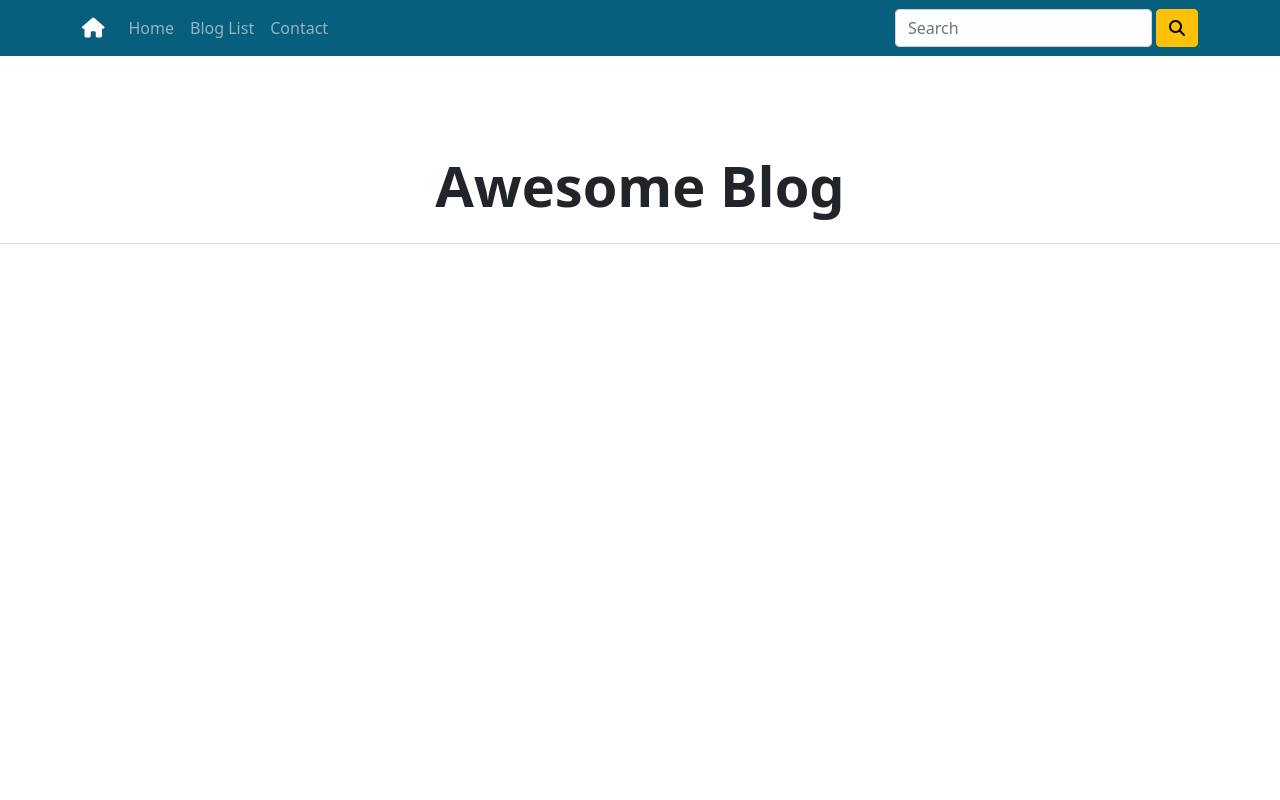
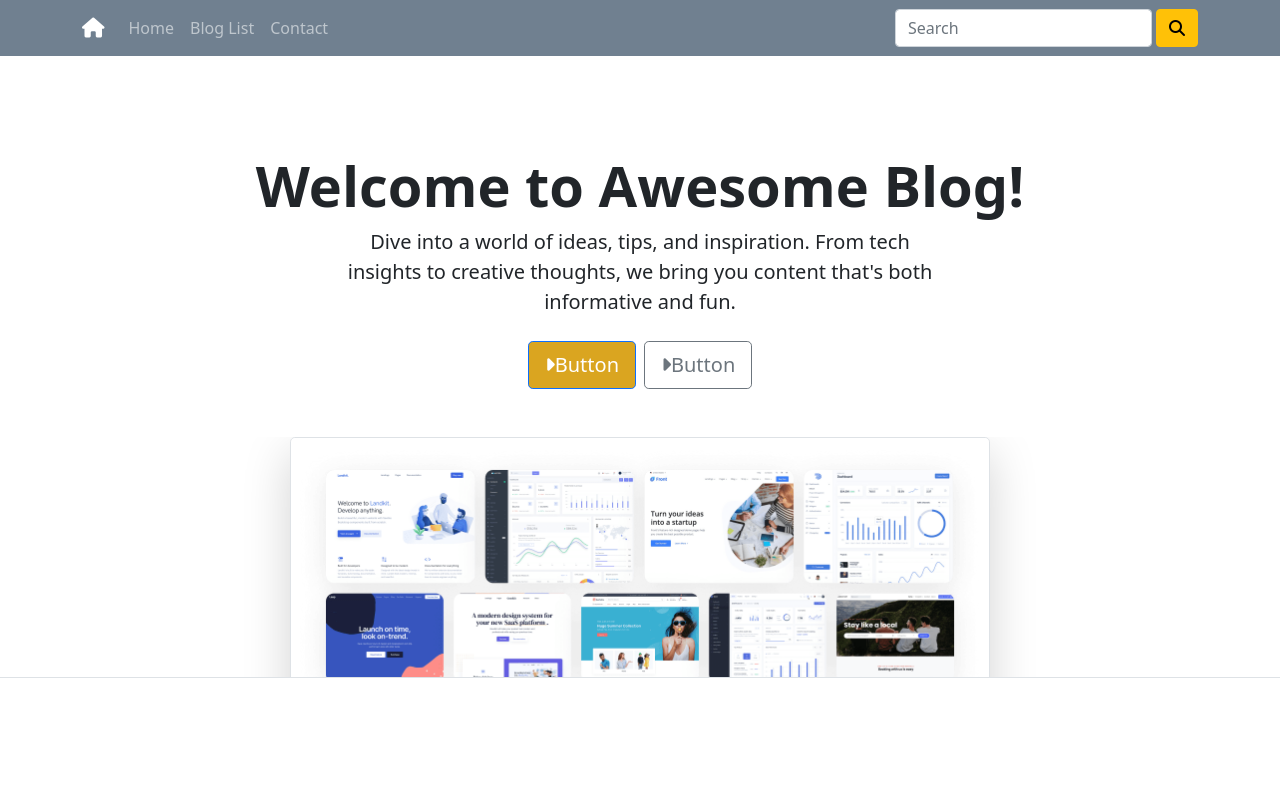
Before and after one commit to yasinserhatpeker/Blog-awesome.html, a plain HTML site: page index.html in a window 1280 px wide. Drawn offline with nearby package versions, Linux system fonts and the light colour scheme.

Commit message:
renkler düzenlendi.

```diff
--- a/index.html
+++ b/index.html
@@ -51,15 +51,27 @@
 
 <header>
     <div class="text-center pt-5 mt-5 px-4 border-bottom">
-        <h1 class="display-4 fw-bold">Awesome Blog</h1>
-       <div>
-        <p class="lead mb-4">
-
+        <h1 class="display-4 fw-bold">Welcome to Awesome Blog!</h1>
+       <div class="col-lg-6 mx-auto">
+      <p class="lead mb-4">
+        Dive into a world of ideas, tips, and inspiration. From tech insights to creative thoughts, we bring you content that's both informative and fun.
         </p>
        </div>
-
+       <div class="mb-5 d-grid gap-2 d-md-flex justify-content-md-center">
+          <button class="btn btn-primary btn-lg">
+            <i class="fa-solid fa-caret-right"></i>Button</button>
+            <button class="btn btn-outline-secondary btn-lg">
+                <i class="fa-solid fa-caret-right"></i>Button</button>
+       </div>
+<div style="max-height: 30vh;" class="overflow-hidden">
+<div class="container px-5">
+    <img src="img/bg.png" class="img-fluid border rounded-3 shadow-lg mb-4" width="700" height="500" alt="">
+</div>
+</div>
     </div>
 </header>
+
+
 
 
 
--- a/style.css
+++ b/style.css
@@ -1,3 +1,6 @@
 .navbar {
-    background: #085e7d !important;
+    background: slategray !important;
 }
+header .btn-primary {
+    background-color: goldenrod !important;
+}
```
Also changed, not shown: 1 other file.
